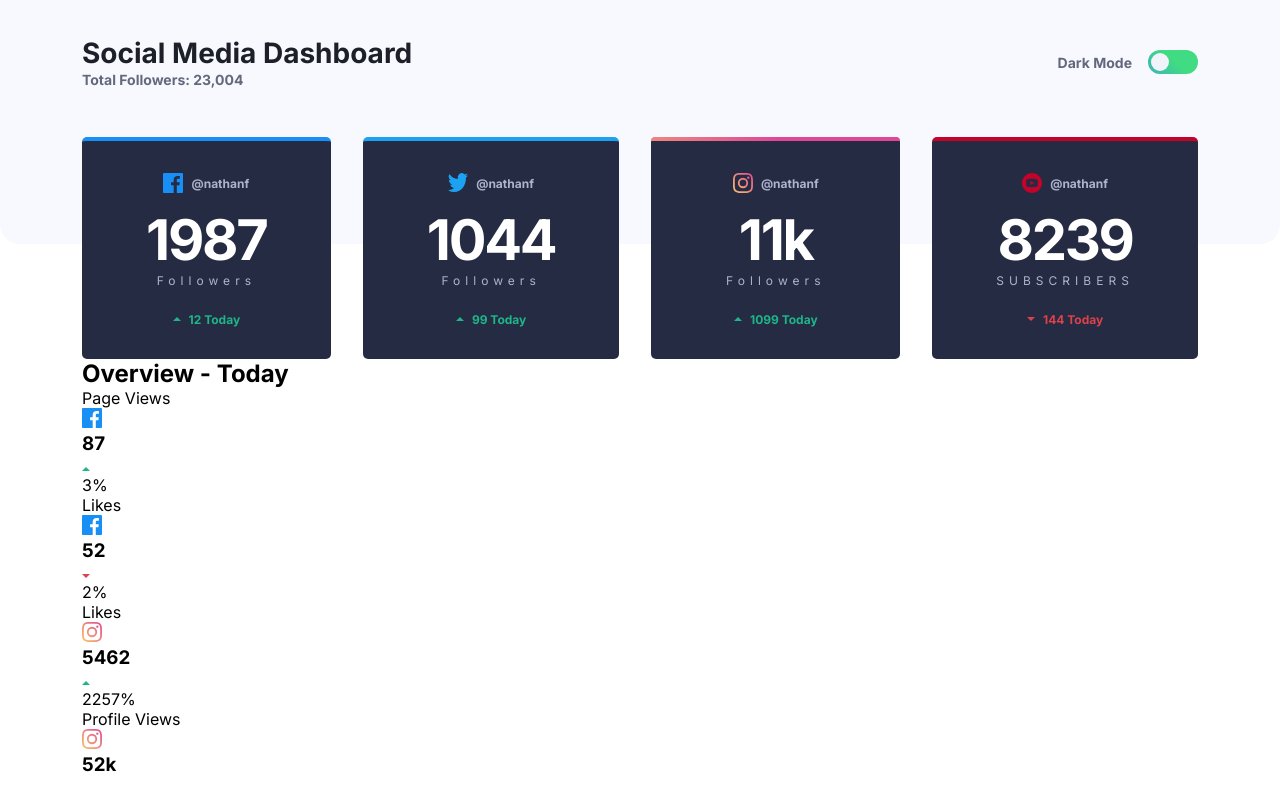
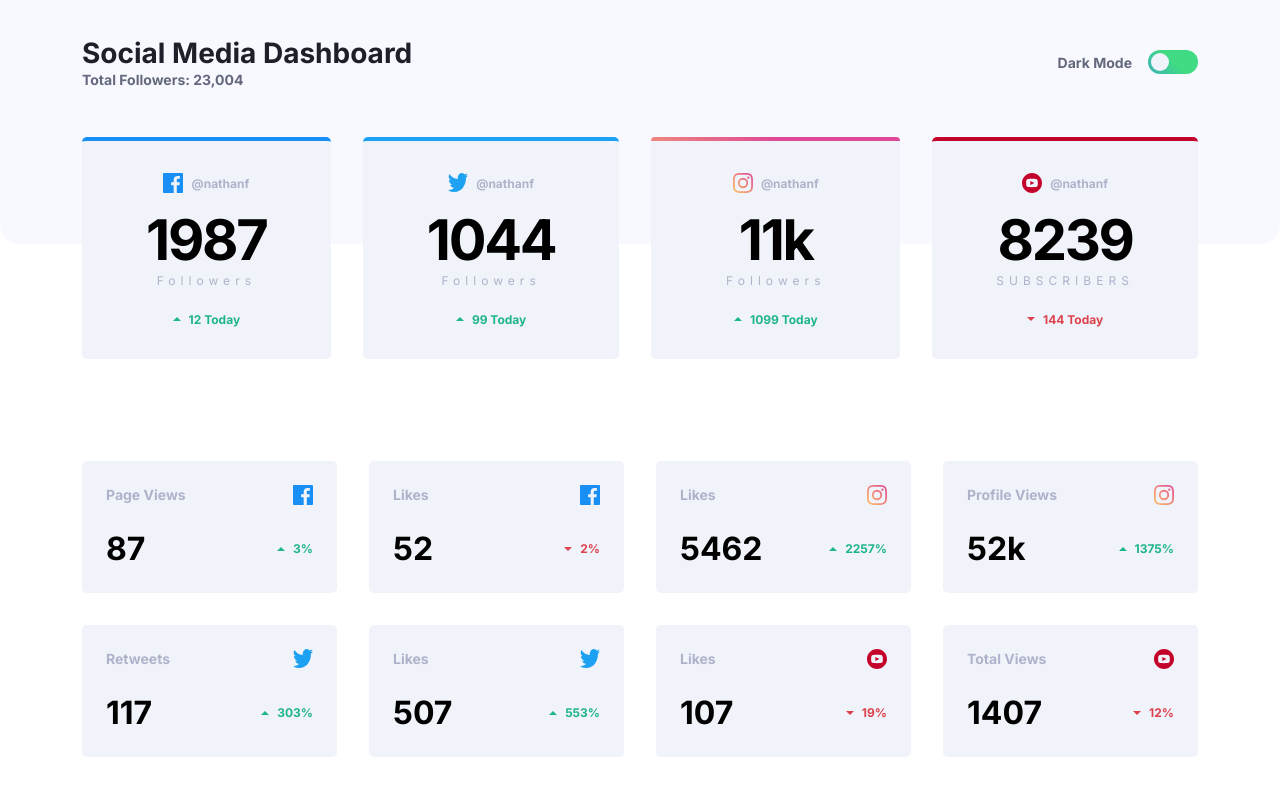
Before and after one commit to runny-life/social-media-dashboard, a website built with Vite: page index.html in a window 1280 px wide. Shown: the top 785 px of the page. Built offline with nearby package versions, Linux system fonts and the light colour scheme.

Commit message:
feat: add styles section overview and styles component overview-card

```diff
--- a/src/styles/base/base.scss
+++ b/src/styles/base/base.scss
@@ -35,6 +35,9 @@ ul {
 
 .content {
   position: relative;
+  display: flex;
+  flex-direction: column;
+  gap: rem(48px);
   top: -46px;
 
   @include tablet {
--- a/src/styles/components/card-follower.scss
+++ b/src/styles/components/card-follower.scss
@@ -7,7 +7,7 @@
   gap: rem(24px);
   padding-block: rem(32px);
   padding-inline: rem(64px);
-  background-color: var(--color-navy-950);
+  background-color: var(--bg-card);
   border-top: 4px solid transparent;
   border-radius: 5px;
   transition: background-color 0.2s ease;
@@ -69,7 +69,7 @@
     font-size: rem(56px);
     line-height: 0.85;
     letter-spacing: -0.04em;
-    color: var(--color-white);
+    color: var(--color-title);
   }
 
   &__title {
--- /dev/null
+++ b/src/styles/components/overview-card.scss
@@ -0,0 +1,58 @@
+@use '../helpers' as *;
+
+.overview-card {
+  display: flex;
+  flex-direction: column;
+  gap: rem(24px);
+  padding: rem(24px);
+  background-color: var(--bg-card);
+  border-radius: 5px;
+  transition: background-color 0.3s ease;
+
+  @include hover {
+    background-color: var(--bg-card-hover);
+  }
+
+  &__header {
+    display: flex;
+    align-items: center;
+    justify-content: space-between;
+  }
+
+  &__title {
+    font-weight: 700;
+    font-size: rem(14px);
+    line-height: 1.25;
+    color: var(--color-gray-400);
+  }
+
+  &__body {
+    display: flex;
+    align-items: center;
+    justify-content: space-between;
+  }
+
+  &__stat-number {
+    font-weight: 700;
+    font-size: rem(32px);
+    line-height: 1.25;
+    color: var(--color-title);
+  }
+
+  &__change {
+    display: flex;
+    align-items: center;
+    gap: rem(8px);
+  }
+
+  &__stat-change {
+    font-weight: 700;
+    font-size: rem(12px);
+    line-height: 1.25;
+    color: var(--color-green-500);
+
+    &--down {
+      color: var(--color-red-500);
+    }
+  }
+}
--- /dev/null
+++ b/src/styles/layouts/overview.scss
@@ -0,0 +1,30 @@
+@use '../helpers' as *;
+
+.overview {
+  &__inner {
+    display: flex;
+    flex-direction: column;
+    gap: rem(24px);
+  }
+
+  &__title {
+    font-weight: 700;
+    font-size: rem(24px);
+    line-height: 1.25;
+    color: var(--color-white);
+  }
+
+  &__list {
+    display: grid;
+    gap: rem(16px);
+
+    @include tablet {
+      grid-template-columns: repeat(2, 1fr);
+      gap: rem(32px);
+    }
+
+    @include desktop {
+      grid-template-columns: repeat(4, 1fr);
+    }
+  }
+}
--- a/src/styles/styles.scss
+++ b/src/styles/styles.scss
@@ -4,6 +4,8 @@
 /* Components */
 @use './components/toggle-theme';
 @use './components/card-follower';
+@use './components/overview-card';
 /* Layouts */
 @use './layouts/header';
 @use './layouts/stats-followers';
+@use './layouts/overview';
```
